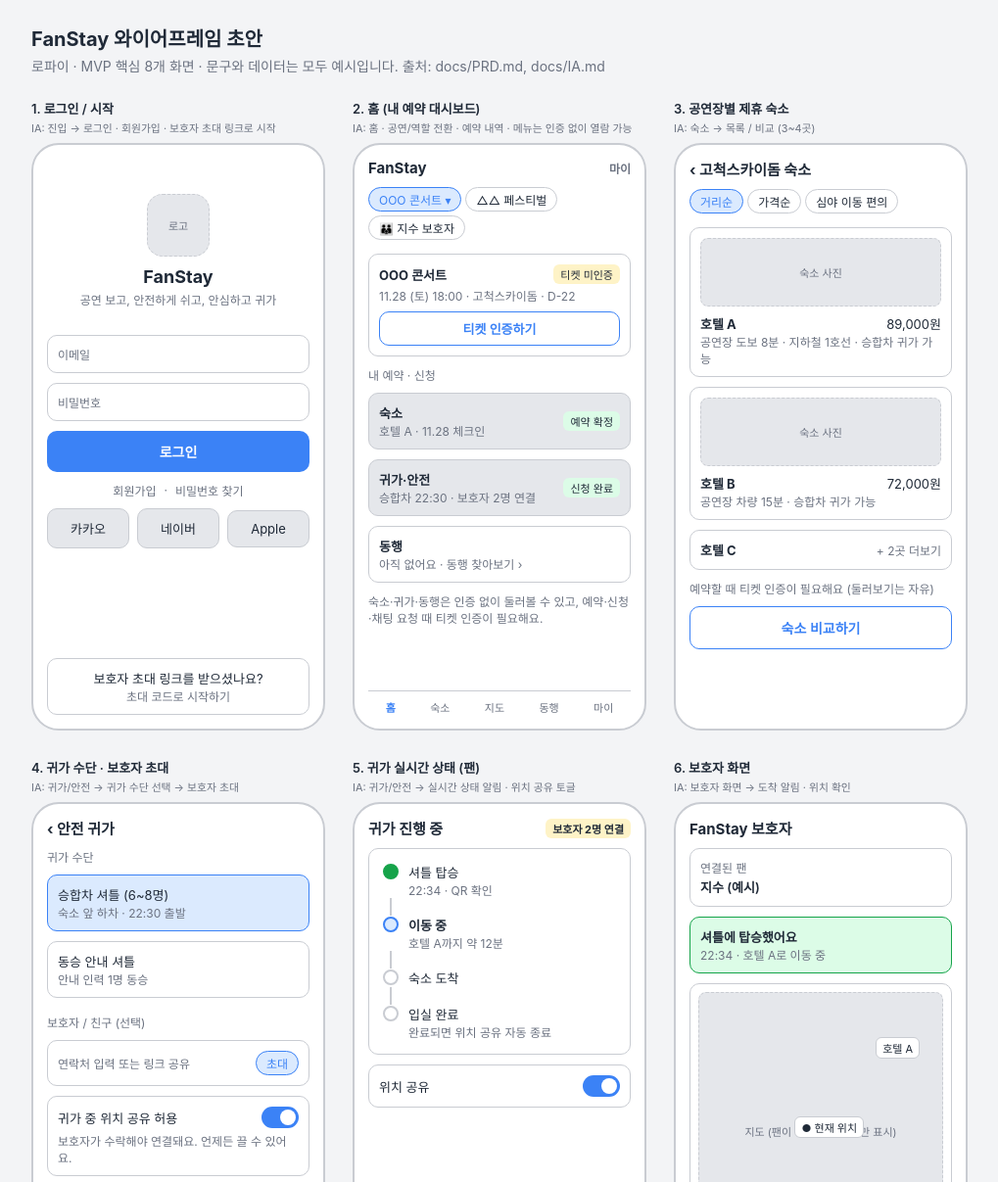
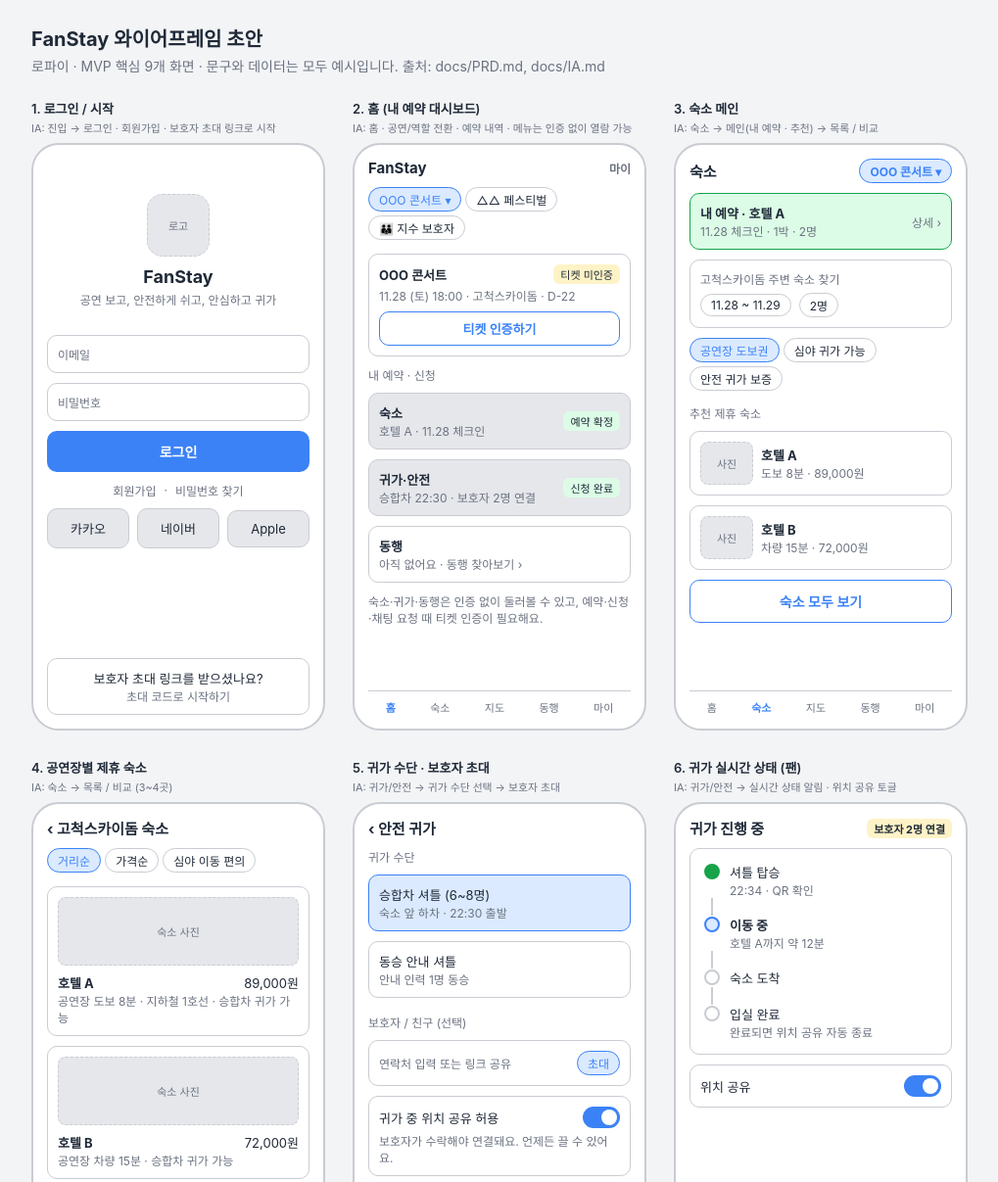
Before and after one commit to dear-my-sunday/fanstay, a plain HTML site: page wireframes/index.html in a window 1280 px wide. Shown: the top 1207 px of the page at 98% size, without its empty margins (24-1043 px from the left). Drawn offline with Linux system fonts and the light colour scheme.

Commit message:
와이어프레임: 숙소 메인 추가, 보호자 화면을 홈 전환 상태로 정리 (9개 화면) Co-Authored-By: Claude Sonnet 5.5 <noreply@anthropic.com> Claude-Session: https://claude.ai/code/session_01Th9T5pbwWWQkUtSWSTSzKk

```diff
--- a/wireframes/index.html
+++ b/wireframes/index.html
@@ -50,7 +50,7 @@
 <body>
 <header>
   <h1>FanStay 와이어프레임 초안</h1>
-  <p>로파이 · MVP 핵심 8개 화면 · 문구와 데이터는 모두 예시입니다. 출처: docs/PRD.md, docs/IA.md</p>
+  <p>로파이 · MVP 핵심 9개 화면 · 문구와 데이터는 모두 예시입니다. 출처: docs/PRD.md, docs/IA.md</p>
 </header>
 
 <main class="grid">
@@ -95,9 +95,30 @@
     </div>
   </figure>
 
+  <!-- 3. 숙소 메인 -->
+  <figure>
+    <figcaption>3. 숙소 메인<small>IA: 숙소 → 메인(내 예약 · 추천) → 목록 / 비교</small></figcaption>
+    <div class="phone">
+      <div class="bar"><span>숙소</span><span class="chip on" style="margin:0">OOO 콘서트 ▾</span></div>
+      <div class="box row" style="background:var(--ok-bg);border-color:var(--ok)">
+        <div class="grow"><b>내 예약 · 호텔 A</b><div class="mute">11.28 체크인 · 1박 · 2명</div></div><span class="mute">상세 ›</span>
+      </div>
+      <div class="box plain">
+        <div class="mute">고척스카이돔 주변 숙소 찾기</div>
+        <div class="row" style="margin-top:6px"><span class="chip" style="margin:0">11.28 ~ 11.29</span><span class="chip" style="margin:0">2명</span></div>
+      </div>
+      <div><span class="chip on">공연장 도보권</span><span class="chip">심야 귀가 가능</span><span class="chip">안전 귀가 보증</span></div>
+      <div class="mute">추천 제휴 숙소</div>
+      <div class="box plain row"><div class="img" style="width:54px;height:44px;flex:none">사진</div><div class="grow"><b>호텔 A</b><div class="mute">도보 8분 · 89,000원</div></div></div>
+      <div class="box plain row"><div class="img" style="width:54px;height:44px;flex:none">사진</div><div class="grow"><b>호텔 B</b><div class="mute">차량 15분 · 72,000원</div></div></div>
+      <div class="btn ghost" style="margin-top:0">숙소 모두 보기</div>
+      <div class="tabs"><span>홈</span><b>숙소</b><span>지도</span><span>동행</span><span>마이</span></div>
+    </div>
+  </figure>
+
   <!-- 2. 숙소 목록 -->
   <figure>
-    <figcaption>3. 공연장별 제휴 숙소<small>IA: 숙소 → 목록 / 비교 (3~4곳)</small></figcaption>
+    <figcaption>4. 공연장별 제휴 숙소<small>IA: 숙소 → 목록 / 비교 (3~4곳)</small></figcaption>
     <div class="phone">
       <div class="bar"><span>‹ 고척스카이돔 숙소</span></div>
       <div><span class="chip on">거리순</span><span class="chip">가격순</span><span class="chip">심야 이동 편의</span></div>
@@ -119,7 +140,7 @@
 
   <!-- 3. 귀가 수단 + 보호자 초대 -->
   <figure>
-    <figcaption>4. 귀가 수단 · 보호자 초대<small>IA: 귀가/안전 → 귀가 수단 선택 → 보호자 초대</small></figcaption>
+    <figcaption>5. 귀가 수단 · 보호자 초대<small>IA: 귀가/안전 → 귀가 수단 선택 → 보호자 초대</small></figcaption>
     <div class="phone">
       <div class="bar"><span>‹ 안전 귀가</span></div>
       <div class="mute">귀가 수단</div>
@@ -138,7 +159,7 @@
 
   <!-- 4. 팬 실시간 상태 -->
   <figure>
-    <figcaption>5. 귀가 실시간 상태 (팬)<small>IA: 귀가/안전 → 실시간 상태 알림 · 위치 공유 토글</small></figcaption>
+    <figcaption>6. 귀가 실시간 상태 (팬)<small>IA: 귀가/안전 → 실시간 상태 알림 · 위치 공유 토글</small></figcaption>
     <div class="phone">
       <div class="bar"><span>귀가 진행 중</span><span class="tag">보호자 2명 연결</span></div>
       <div class="box plain" style="padding:14px">
@@ -157,9 +178,10 @@
 
   <!-- 5. 보호자 화면 -->
   <figure>
-    <figcaption>6. 보호자 화면<small>IA: 보호자 화면 → 도착 알림 · 위치 확인</small></figcaption>
+    <figcaption>7. 홈 · 보호자로 전환했을 때<small>홈에서 “👪 지수 보호자” 선택 시 보이는 화면 · IA: 보호자 화면 → 도착 알림 · 위치 확인</small></figcaption>
     <div class="phone">
-      <div class="bar"><span>FanStay 보호자</span></div>
+      <div class="bar"><span>FanStay</span><span class="mute">마이</span></div>
+      <div><span class="chip">OOO 콘서트</span><span class="chip">△△ 페스티벌</span><span class="chip on">👪 지수 보호자 ▾</span></div>
       <div class="box plain">
         <div class="mute">연결된 팬</div>
         <div style="font-weight:600;margin-top:2px">지수 (예시)</div>
@@ -179,7 +201,7 @@
 
   <!-- 6. 공연장 지도 -->
   <figure>
-    <figcaption>7. 공연장 상세 지도<small>IA: 지도 → 공연장 상세 지도 · 편의시설/보관소</small></figcaption>
+    <figcaption>8. 공연장 상세 지도<small>IA: 지도 → 공연장 상세 지도 · 편의시설/보관소</small></figcaption>
     <div class="phone">
       <div class="bar"><span>‹ 고척스카이돔</span></div>
       <div><span class="chip on">전체</span><span class="chip">화장실</span><span class="chip">식음료</span><span class="chip">짐 보관</span></div>
@@ -199,7 +221,7 @@
 
   <!-- 7. 동행 매칭 -->
   <figure>
-    <figcaption>8. 동행 매칭<small>IA: 동행 → 프로필/선호 → 매칭 방식 → 채팅 · 신고</small></figcaption>
+    <figcaption>9. 동행 매칭<small>IA: 동행 → 프로필/선호 → 매칭 방식 → 채팅 · 신고</small></figcaption>
     <div class="phone">
       <div class="bar"><span>동행 찾기</span><span class="tag">티켓 인증됨</span></div>
       <div class="mute">매칭 방식</div>
```
